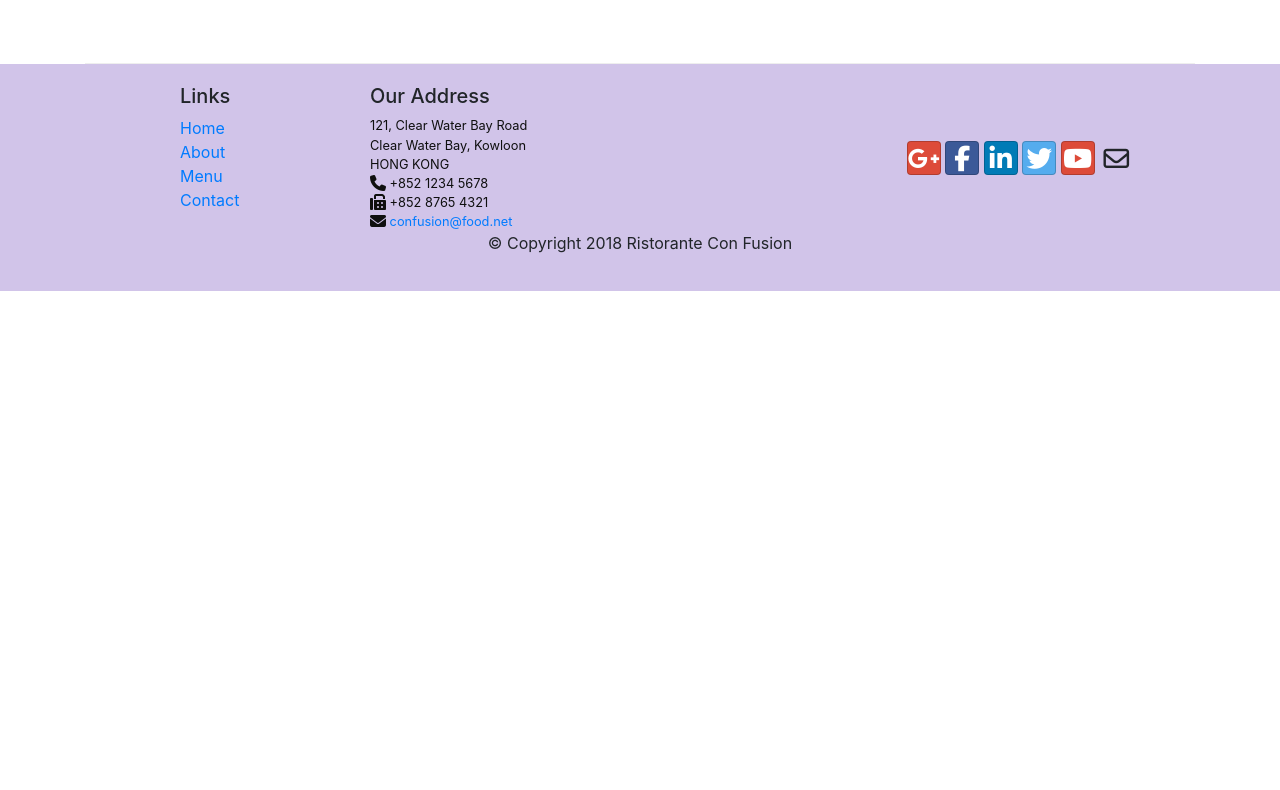
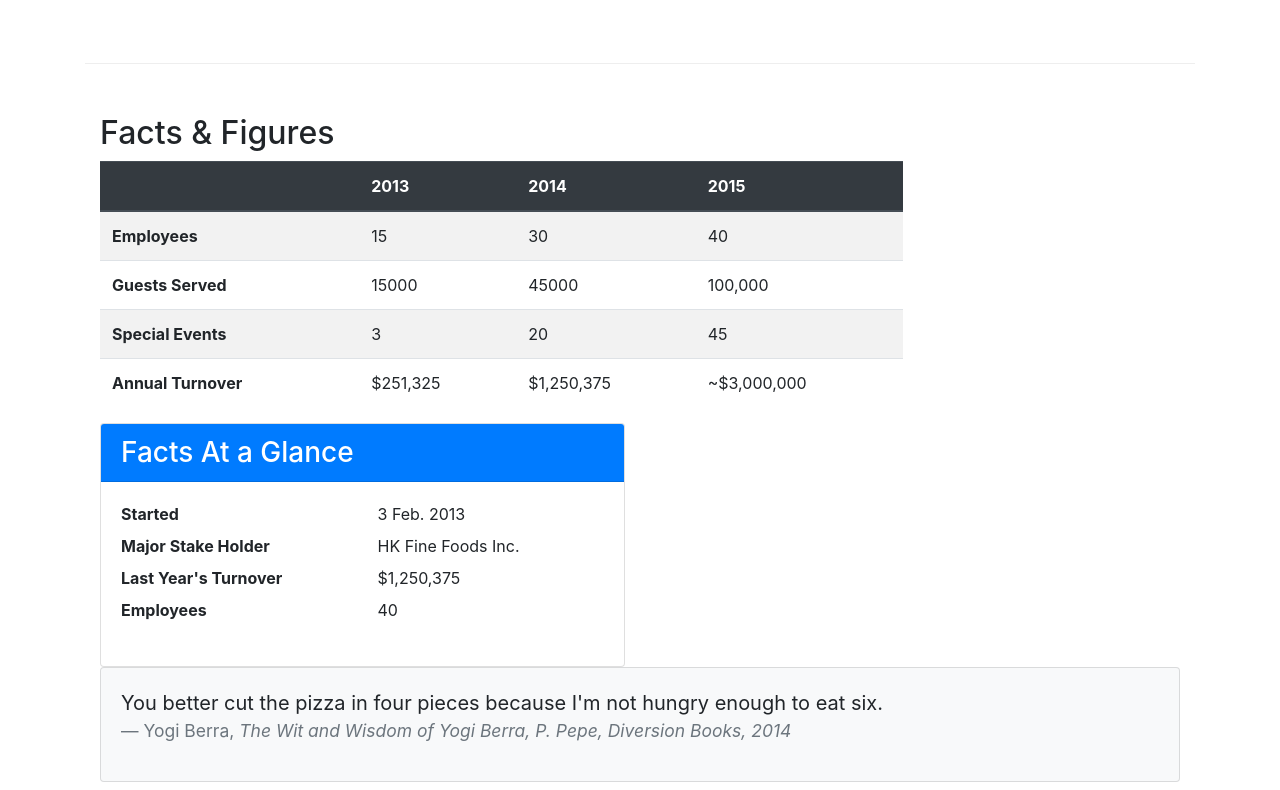
Before and after one commit to ek-uhlig/boots-nodes, a plain HTML site: page aboutus.html in a window 1280 px wide. Shown: the part 1490-2280 px from the top of the page. Before the commit the page ends 1781 px from the top, so only its background shows below. Drawn offline with nearby package versions, Linux system fonts and the light colour scheme.

Commit message:
images and media

```diff
--- a/aboutus.html
+++ b/aboutus.html
@@ -19,7 +19,7 @@
 <body>
     <nav class="navbar navbar-dark navbar-expand-sm fixed-top">
         <div class="container">
-            <a class="navbar-brand" href="#">Ristorante Con Fusion</a>
+            <a class="navbar-brand mr-auto" href="#"><img src="img/logo.png" height="30" width="41"></a>
             <div class="collapse navbar-collapse" id="Navbar">
                 <ul class="navbar-nav mr-auto">
                     <li class="nav-item active"><a class="nav-link" href="./index.html"><span class="fa fa-home fa-lg"></span>Home</a></li>
@@ -42,7 +42,8 @@
                     <h1>Ristorante con Fusion</h1>
                     <p>We take inspiration from the World's best cuisines, and create a unique fusion experience. Our lipsmacking creations will tickle your culinary senses!</p>
                 </div>
-                <div class="col-12 col-sm">
+                <div class="col-12 col-sm align-self-center">
+                    <img src="img/logo.png" class="img-fluid">
                 </div>
             </div>
         </div>
@@ -84,6 +85,79 @@
                 <p class="d-none d-sm-block">Award winning three-star Michelin chef with wide International experience having worked closely with whos-who in the culinary world, he specializes in creating mouthwatering Indo-Italian fusion experiences. He says, <em>Put together the cuisines from the two craziest cultures, and you get a winning hit! Amma Mia!</em></p>
             </div>
        </div>
+
+       <div class="row row-content">
+            <div class="col-12 col-sm-9">
+                <h2>Facts &amp; Figures</h2>
+                <div class="table-responsive">
+                    <table class="table table-striped">
+                        <thead class="thead-dark">
+                            <tr>
+                                <th>&nbsp;</th>
+                                <th>2013</th>
+                                <th>2014</th>
+                                <th>2015</th>
+                            </tr>
+                        </thead>
+                        <tbody>
+                            <tr>
+                                <th>Employees</th>
+                                <td>15</td>
+                                <td>30</td>
+                                <td>40</td>
+                            </tr>
+                            <tr>
+                                <th>Guests Served</th>
+                                <td>15000</td>
+                                <td>45000</td>
+                                <td>100,000</td>
+                            </tr>
+                            <tr>
+                                <th>Special Events</th>
+                                <td>3</td>
+                                <td>20</td>
+                                <td>45</td>
+                            </tr>
+                            <tr>
+                                <th>Annual Turnover</th>
+                                <td>$251,325</td>
+                                <td>$1,250,375</td>
+                                <td>~$3,000,000</td>
+                            </tr>
+                        </tbody>
+                    </table>
+                </div>
+            </div>
+            <div class="col-12 col-sm-6">
+                <div class="card">
+                    <h3 class="card-header bg-primary text-white">Facts At a Glance</h3>
+                    <div class="card-body">
+                        <dl class="row">
+                            <dt class="col-6">Started</dt>
+                            <dd class="col-6">3 Feb. 2013</dd>
+                            <dt class="col-6">Major Stake Holder</dt>
+                            <dd class="col-6">HK Fine Foods Inc.</dd>
+                            <dt class="col-6">Last Year's Turnover</dt>
+                            <dd class="col-6">$1,250,375</dd>
+                            <dt class="col-6">Employees</dt>
+                            <dd class="col-6">40</dd>
+                        </dl>
+                    </div>
+                </div>
+            </div>
+            <div class="col-12">
+                <div class="card card-body bg-light">
+                    <blockquote class="blockquote">
+                        <p class="mb-0">You better cut the pizza in four pieces because
+                            I'm not hungry enough to eat six.</p>
+                        <footer class="blockquote-footer">Yogi Berra,
+                            <cite title="Source Title">The Wit and Wisdom of Yogi Berra,
+                            P. Pepe, Diversion Books, 2014</cite>
+                        </footer>
+                    </blockquote>
+                </div>
+            </div>
+   </div>
 
     </div>
 
```
Also changed, not shown: contactus.html (+3 -2 lines), index.html (+27 -7 lines), img/alberto.png (added), img/buffet.png (added), img/logo.png (added), img/uthappizza.png (added), 1 other file.
